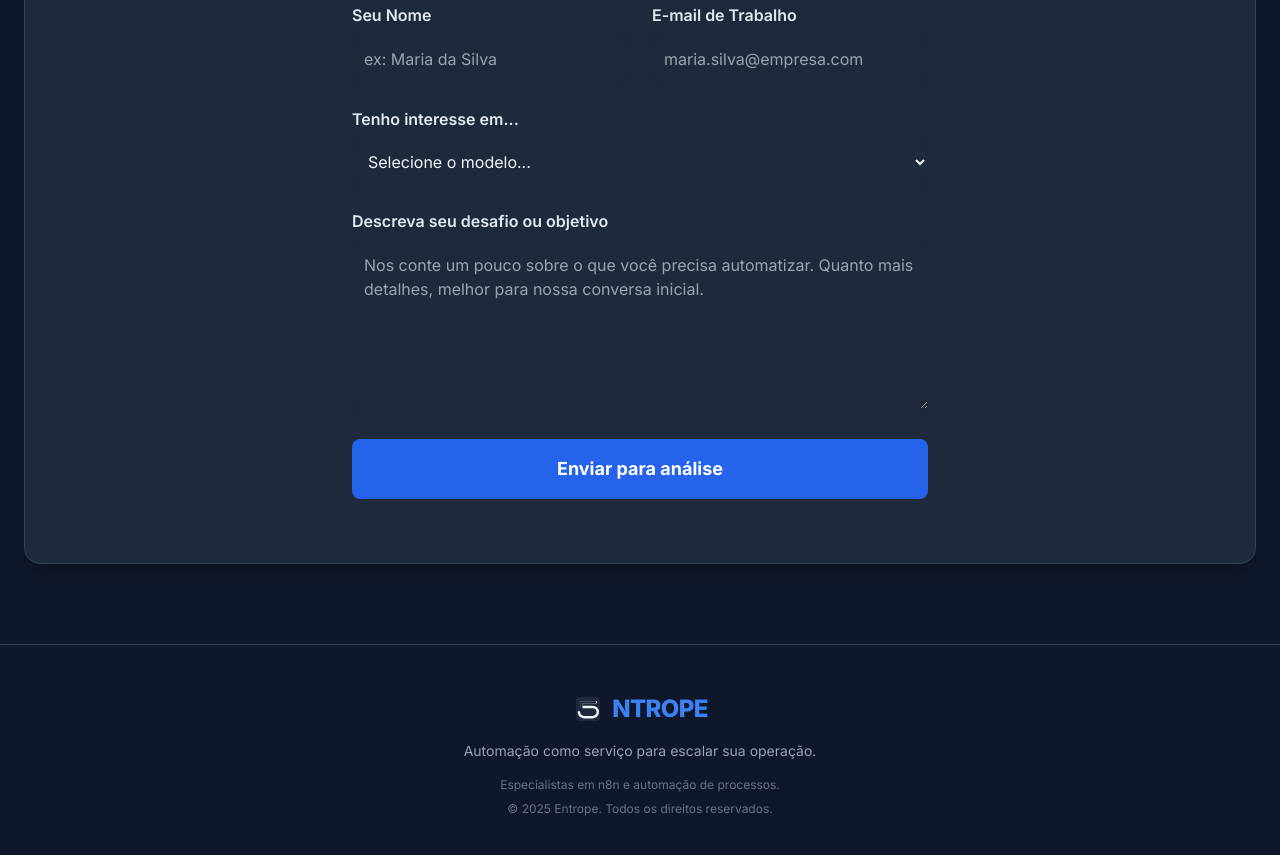
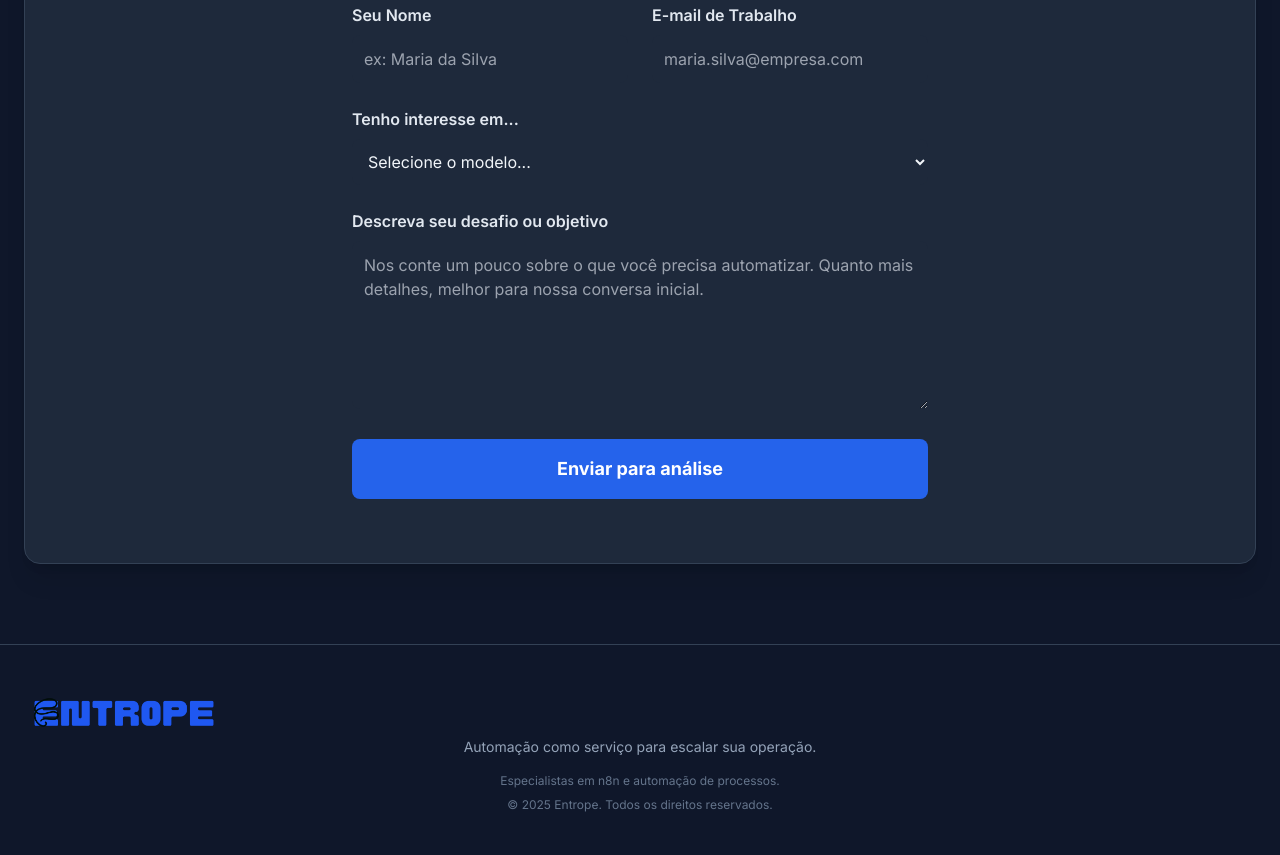
Before and after one commit to marziolaguiarentrope/entrope-site_br, a plain HTML site: page index.html in a window 1280 px wide. Shown: the part 3896-4751 px from the top of the page. Drawn offline with nearby package versions, Linux system fonts and the light colour scheme.

Commit message:
Update index.html

```diff
--- a/index.html
+++ b/index.html
@@ -332,11 +332,8 @@
     <!-- Footer -->
     <footer class="bg-slate-900 border-t border-slate-700 text-slate-400 py-12">
         <div class="container mx-auto px-6 text-center">
-             <a href="#" class="flex items-center justify-center gap-2 text-2xl font-bold text-white mb-4">
-                <div class="w-8 h-8 flex items-center justify-center">
-                    <svg viewBox="0 0 40 40" fill="none" xmlns="http://www.w3.org/2000/svg" class="w-full h-full"><path d="M32 5H8C6.34315 5 5 6.34315 5 8V32C5 33.6569 6.34315 35 8 35H32C33.6569 35 35 33.6569 35 32V8C35 6.34315 33.6569 5 32 5Z" fill="#1e293b"/><path d="M30 11.6667H11.6667V17.5H25.8333C27.5471 17.5 29.1895 18.1583 30.3646 19.3335C31.5398 20.5086 32.198 22.151 32.198 23.8648C32.198 25.5786 31.5398 27.221 30.3646 28.3961C29.1895 29.5713 27.5471 30.2295 25.8333 30.2295H15C13.2862 30.2295 11.6439 29.5713 10.4687 28.3961C9.29355 27.221 8.63542 25.5786 8.63542 23.8648" stroke="#f1f5f9" stroke-width="3" stroke-linecap="round" stroke-linejoin="round"/><path d="M30 11.6667H11.6667V22.5H30" stroke="#1e293b" stroke-width="3"/></svg>
-                </div>
-                <span class="font-extrabold text-2xl tracking-tight text-blue-500">NTROPE</span>
+            <a href="#" class="flex items-center">
+               <img src="logo-empresa (1).png" alt="Logo Entrope" class="h-10 w-auto">
             </a>
             <p class="text-sm mt-1 mb-4">Automação como serviço para escalar sua operação.</p>
             <p class="text-xs text-slate-500">Especialistas em n8n e automação de processos.</p>
```
